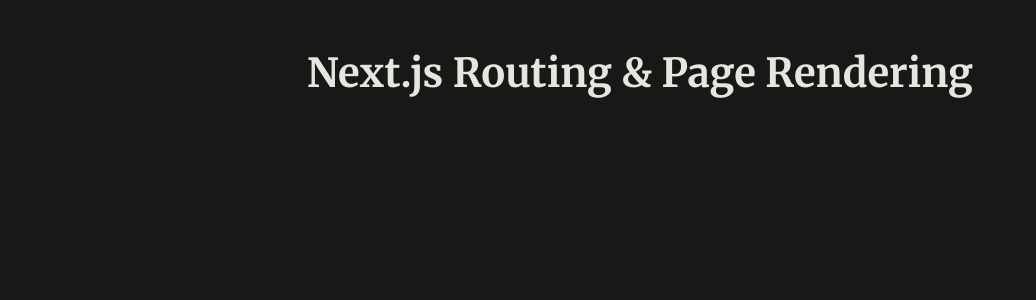
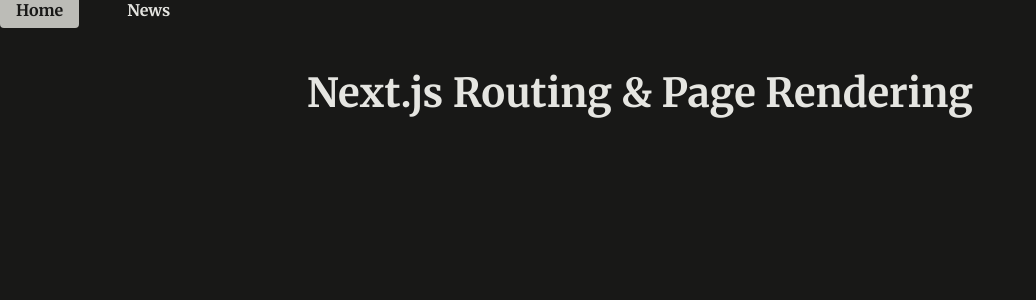
Before and after one commit to PhillipJBridgeman/NextNews, a Next.js app: page / in a window 1280 px wide. Shown: the top 300 px of the page, without its empty margins (0-1036 px from the left). Built offline with nearby package versions, Linux system fonts and the light colour scheme.

Commit message:
Add MainHeader component and update layout to include it; upgrade Next.js to 14.2.23

```diff
--- a/app/layout.js
+++ b/app/layout.js
@@ -1,4 +1,5 @@
 import './globals.css';
+import MainHeader from '@/components/main-header';
 
 export const metadata = {
   title: 'Next.js Page Routing & Rendering',
@@ -8,7 +9,10 @@ export const metadata = {
 export default function RootLayout({ children }) {
  return (
     <html lang="en">
-      <body>{children}</body>
+      <body>
+        <MainHeader />
+        {children}
+      </body>
     </html>
   )
 }
--- /dev/null
+++ b/components/main-header.js
@@ -0,0 +1,18 @@
+import Link from 'next/link';
+
+export default function MainHeader() {
+    return (
+        <>
+        <header id="main-header">
+            <ul >
+                <li>
+                    <Link href="/">Home</Link>
+                </li>
+                <li>
+                    <Link href="/news">News</Link>
+                </li>
+            </ul>
+        </header>
+        </>
+    );
+}
--- a/package.json
+++ b/package.json
@@ -9,8 +9,8 @@
     "lint": "next lint"
   },
   "dependencies": {
+    "next": "^14.2.23",
     "react": "^18",
-    "react-dom": "^18",
-    "next": "14.1.0"
+    "react-dom": "^18"
   }
 }
```
Also changed, not shown: 1 other file (tests, documents, lock files or other folders).
